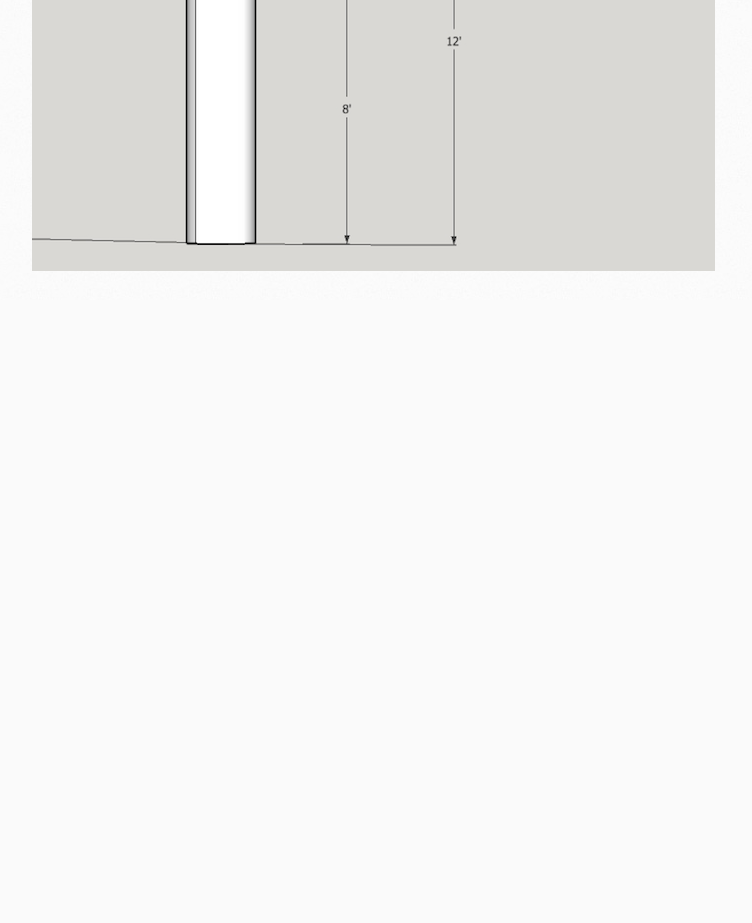
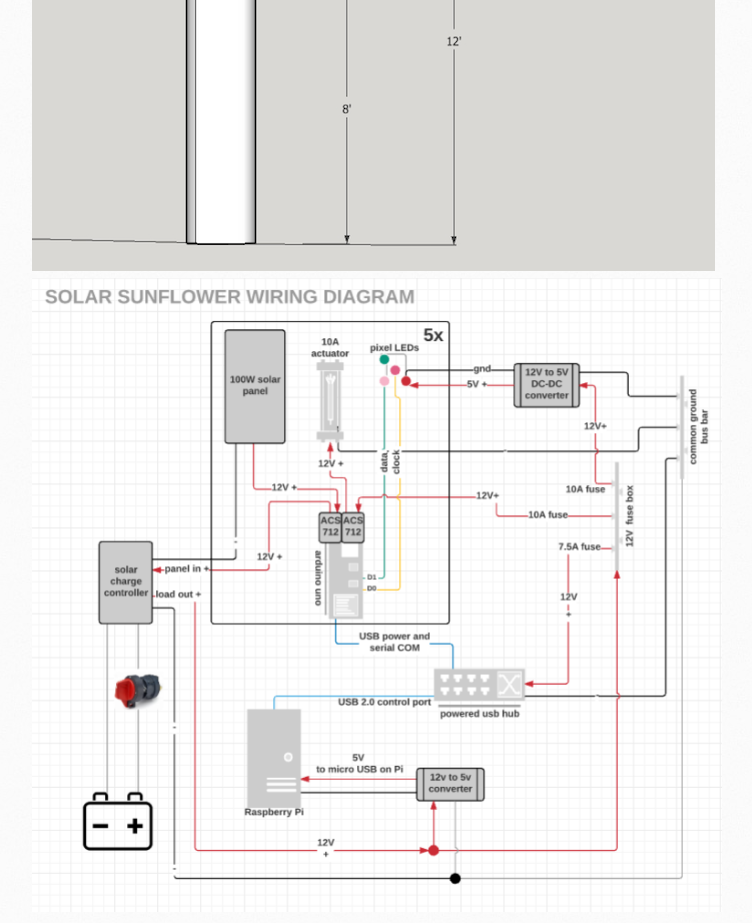
Before and after one commit to littlebee/solar-sunflower, a website: page index.html in a window 1280 px wide. Shown: the part 4182-5105 px from the top of the page, without its empty margins (138-890 px from the left). Before the commit the page ends 4482 px from the top, so only its background shows below. Drawn offline with Linux system fonts and the light colour scheme.

Commit message:
add wiring diagram to images on gh-pages

```diff
--- a/index.html
+++ b/index.html
@@ -66,6 +66,7 @@ See Materials Spreadsheet</a> for more details.
 <a href="docs/img/sunflower_e-sky_-_top_down.png"><img src="docs/img/sunflower_e-sky_-_top_down.png"/></a>
 <a href="docs/img/sunflower_e-sky_front_1.png"><img src="docs/img/sunflower_e-sky_front_1.png"/></a>
 <a href="docs/img/sunflower_one_-_petal_stages_2_jpg.png"><img src="docs/img/sunflower_one_-_petal_stages_2_jpg.png"/></a>
+<a href="docs/img/solarSunflowerWiringDiagram.png"><img src="docs/img/solarSunflowerWiringDiagram.png "/></a>
 
         </section>
 
```
